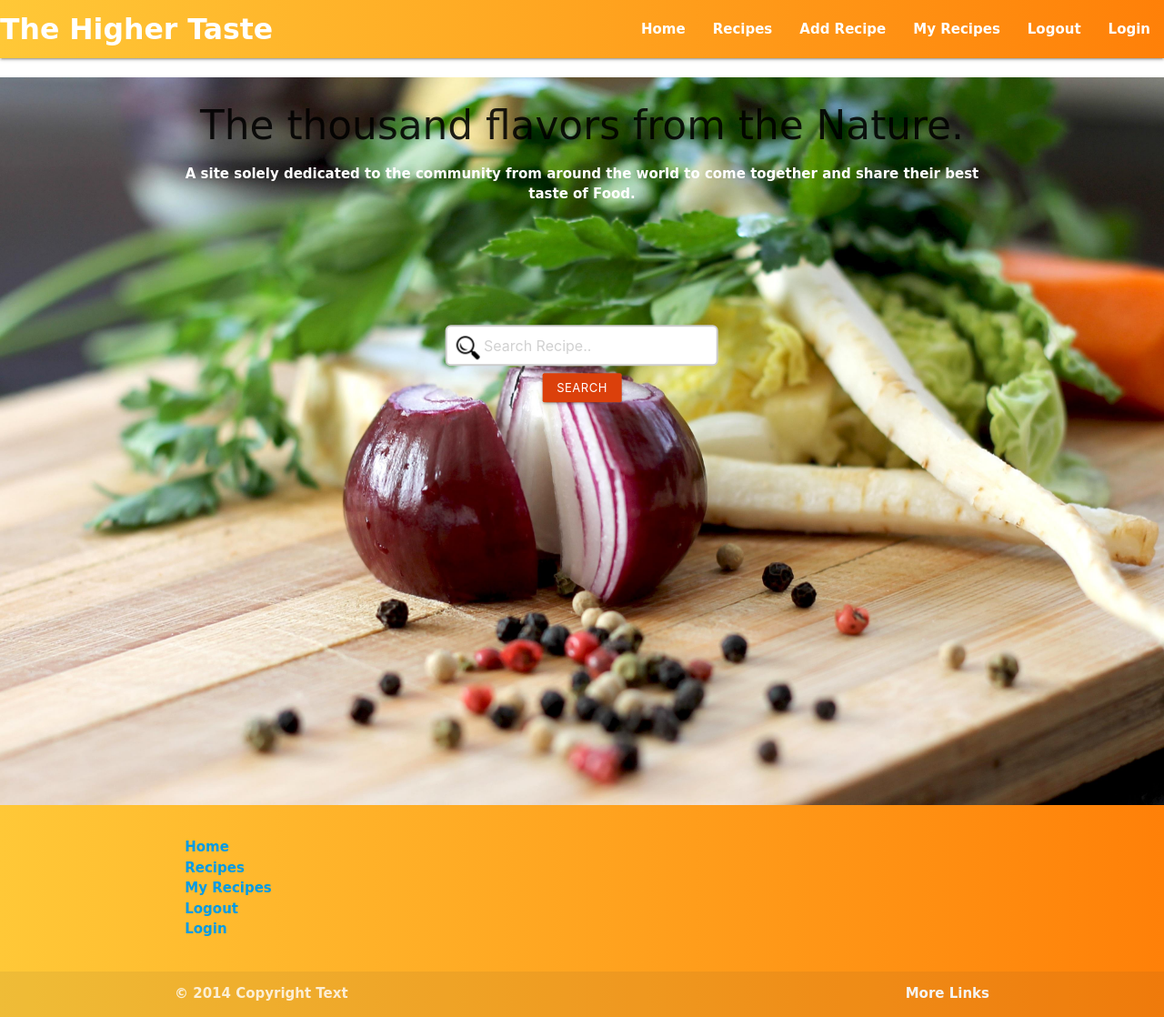
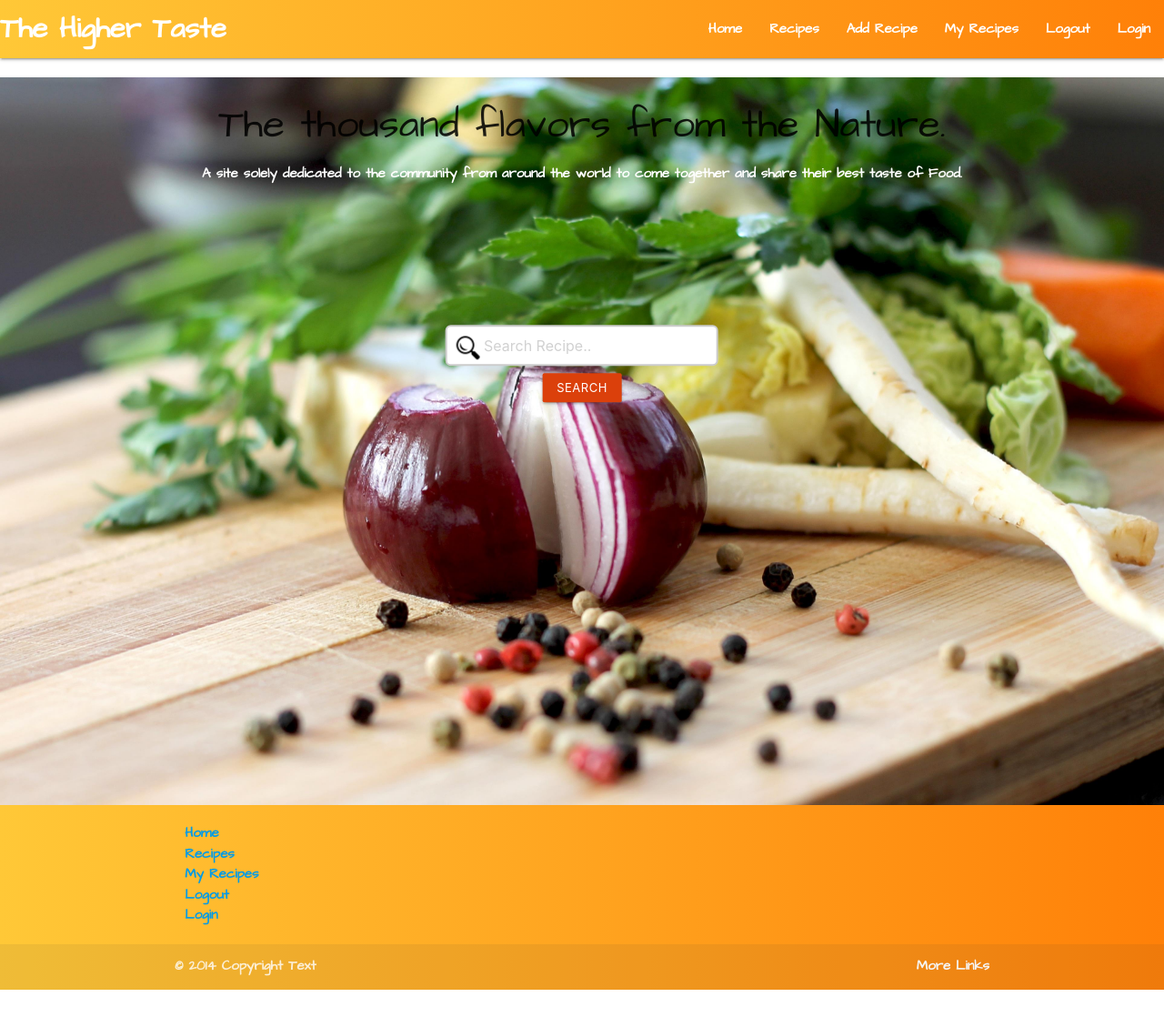
Before and after one commit to KTM28/The-Higher-Taste-CookBook, a Flask app: page / in a window 1280 px wide. Shown: the whole page at 91% size. After the commit the page ends 1088 px from the top, so only its background shows below. Run offline with Flask 2, Linux system fonts and the light colour scheme; some libraries are stand-ins or nearby versions.

Commit message:
imported font styling

```diff
--- a/static/css/main.css
+++ b/static/css/main.css
@@ -1,3 +1,12 @@
+@import url('https://fonts.googleapis.com/css2?family=Architects+Daughter&display=swap');
+
+* {
+    padding: 0;
+    margin: 0;
+    text-decoration: none;
+    list-style: none;
+}
+
 body {
     min-height: 100vh;
     font-family: 'Architects Daughter', cursive, sans-serif;
@@ -5,10 +14,7 @@ body {
     display: flex;
     flex-direction: column;
     justify-content: space-between;
-    padding: 0;
-    margin: 0;
-    text-decoration: none;
-    list-style: none;
+
 }
 
 
```
